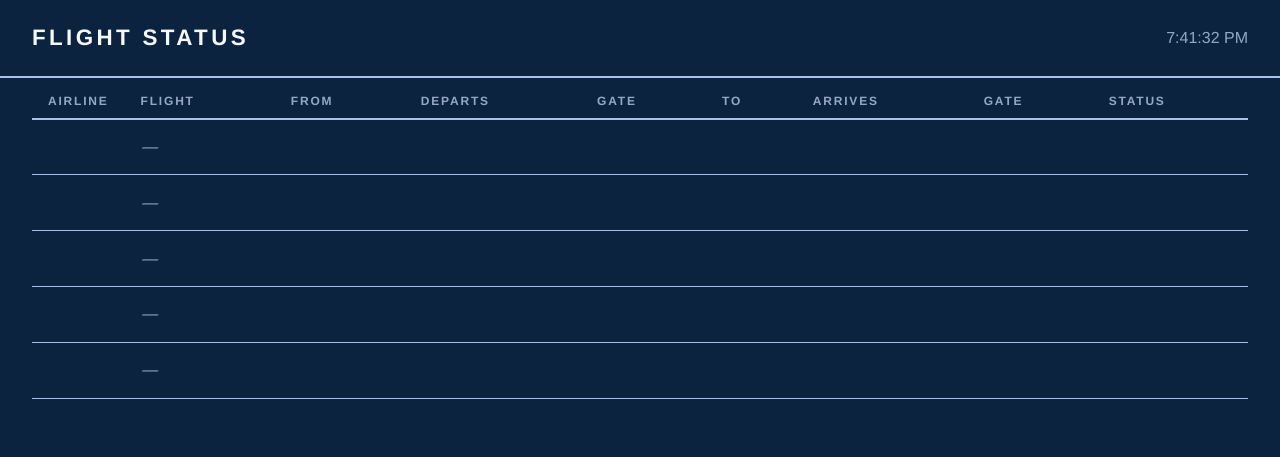
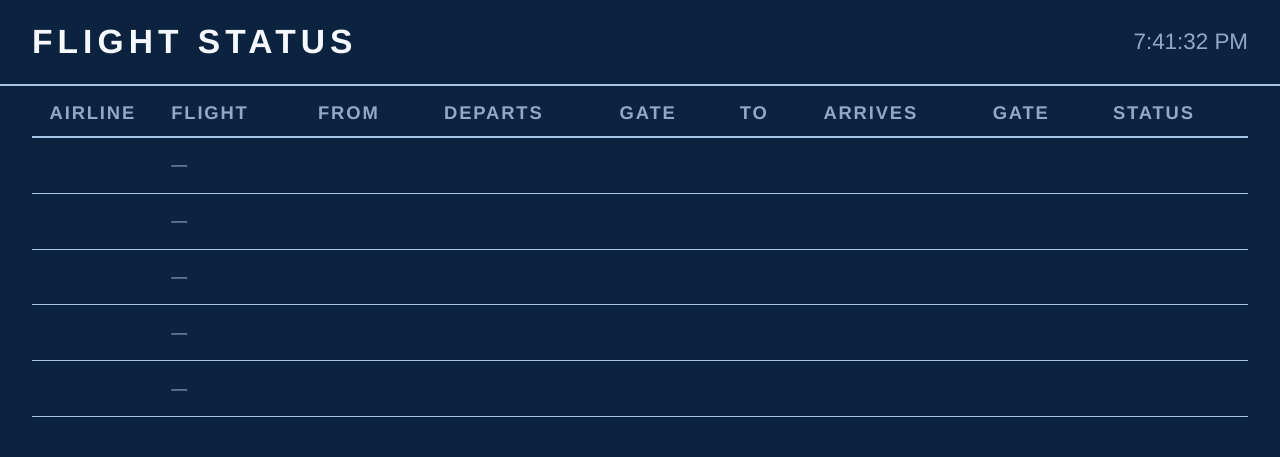
Before and after one commit to monorailorange/FLIFO_Board, a Flask app: page / in a window 1280 px wide. Shown: the top 457 px of the page. Run offline with Flask 3, Linux system fonts and the light colour scheme; data comes from the database, SQL or seed files in the repository; data that the repository does not hold is empty.

Commit message:
Increase header text sizes for distance legibility
Column header row (AIRLINE/FLIGHT/FROM/DEPARTS/etc) was still 0.75rem
-- the smallest text on the board -- after the earlier pass bumped
every data cell up. Bumped it, plus the page title and clock in the
masthead, which had fallen behind the same way.

```diff
--- a/static/style.css
+++ b/static/style.css
@@ -51,7 +51,7 @@ header.board-header {
 }
 
 header.board-header h1 {
-  font-size: 1.4rem;
+  font-size: 2.1rem;
   letter-spacing: 0.15em;
   margin: 0;
   color: var(--text);
@@ -59,7 +59,7 @@ header.board-header h1 {
 }
 
 .heartbeat {
-  height: 2.25rem;
+  height: 2.75rem;
   width: auto;
   display: block;
   transition: filter 0.6s ease, opacity 0.6s ease;
@@ -73,7 +73,7 @@ header.board-header h1 {
 #clock {
   font-variant-numeric: tabular-nums;
   color: var(--text-dim);
-  font-size: 1rem;
+  font-size: 1.4rem;
   margin-bottom: 0.75rem;
 }
 
@@ -92,11 +92,12 @@ table.flifo-table {
 
 table.flifo-table thead th {
   text-align: left;
-  font-size: 0.75rem;
-  letter-spacing: 0.15em;
+  font-size: 1.15rem;
+  font-weight: 700;
+  letter-spacing: 0.1em;
   text-transform: uppercase;
   color: var(--text-dim);
-  padding: 0 1rem 0.6rem;
+  padding: 0 1.1rem 0.75rem;
   border-bottom: 2px solid var(--border);
   white-space: nowrap;
 }
```
